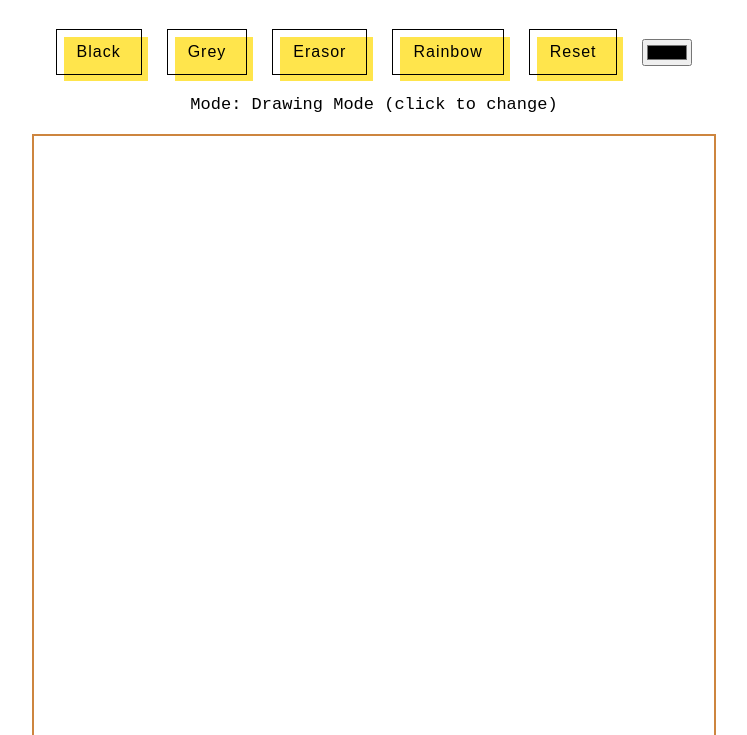
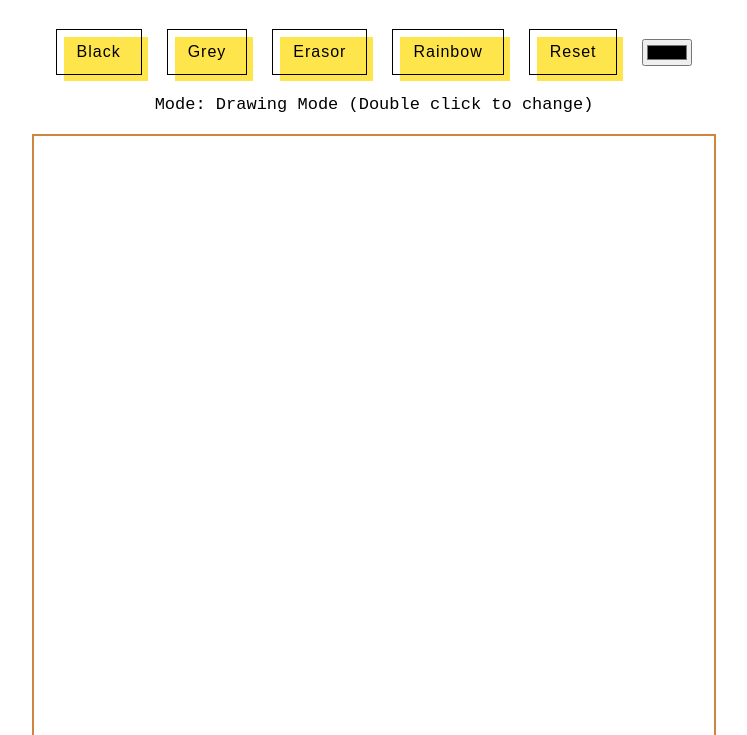
Before and after one commit to thuongb14/Etch-A-Sketch, a plain HTML site: page index.html in a window 1280 px wide. Shown: the part 65-800 px from the top of the page, without its empty margins (266-1013 px from the left). Drawn offline with Linux system fonts and the light colour scheme; a web font is replaced by a local one.

Commit message:
Update index.html

```diff
--- a/index.html
+++ b/index.html
@@ -16,7 +16,7 @@
           <button onclick="reset()" >Reset</button>
           <input type="color" class="color">
         </div>
-        <div class="mode">Mode: Drawing Mode (click to change)</div>
+        <div class="mode">Mode: Drawing Mode (Double click to change)</div>
         <div class="container-board">
           <div class="board"></div>
         </div>
```
